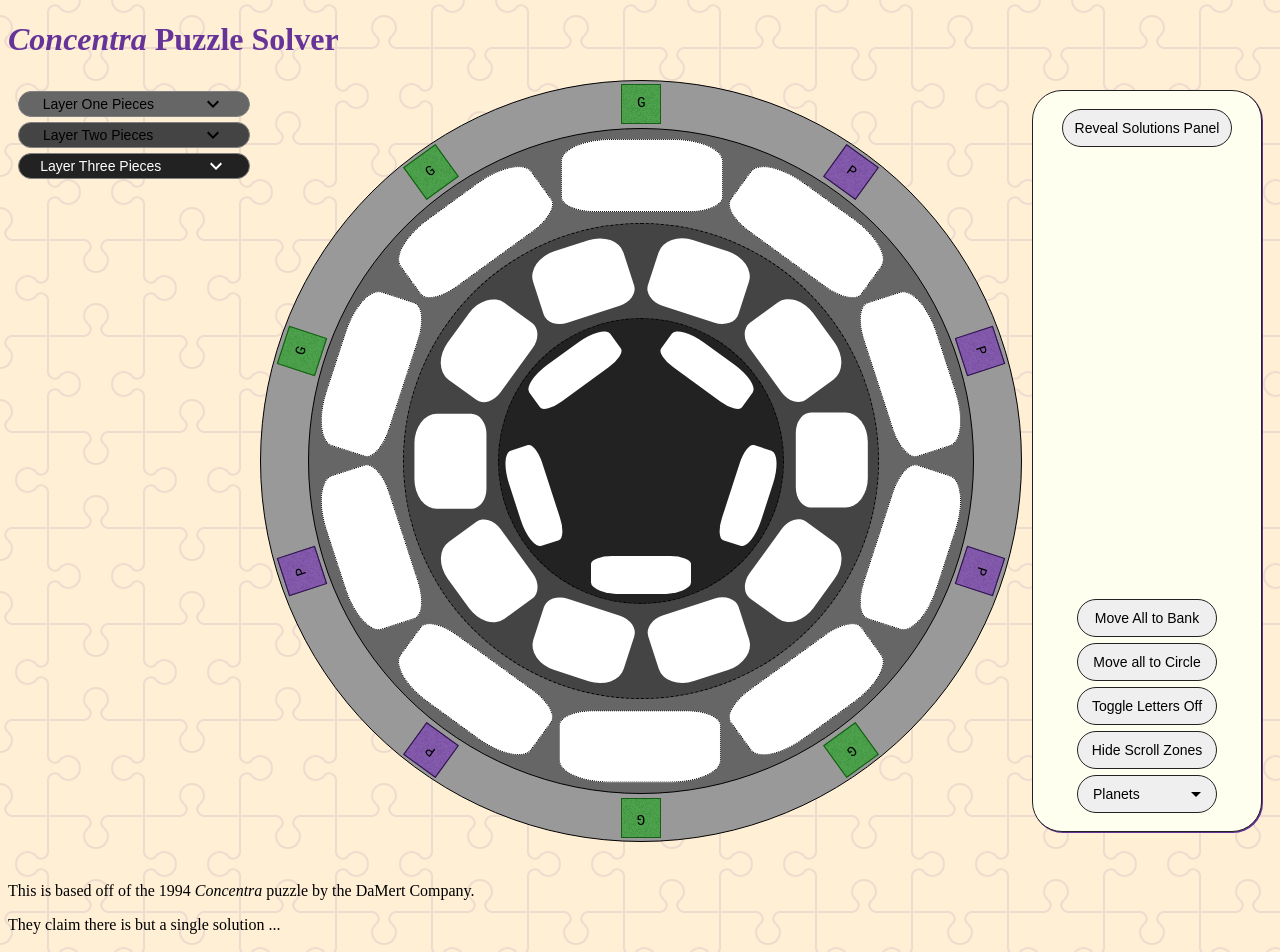
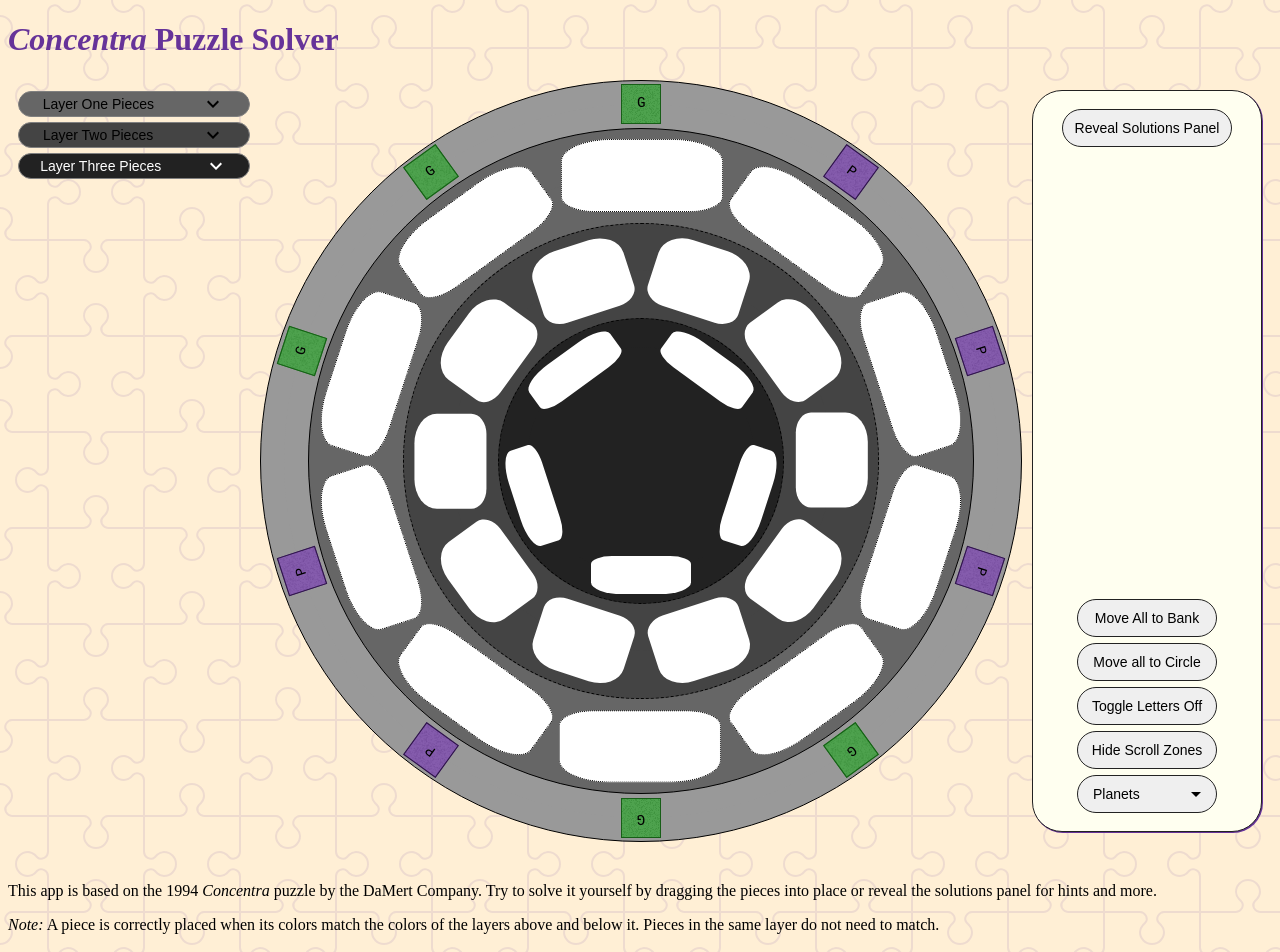
Before and after one commit to danego/circle-puzzle-angular, an Angular app: page / in a window 1280 px wide. Shown: the top 952 px of the page. Built offline with nearby package versions, Linux system fonts and the light colour scheme.

Commit message:
current pattern subject added to service to change classes and styles

```diff
--- a/src/app/app.component.html
+++ b/src/app/app.component.html
@@ -1,20 +1,14 @@
 <main>
-  <h1><em>Concentra</em> Puzzle Solver</h1>
+  <div class="header" [ngClass]="currentPattern">
+    <h1><em>Concentra</em> Puzzle Solver</h1>
+    <div class="header-after"></div>
+  </div>
 
   <article [ngClass]="currentLayout" [ngStyle]="{'height': generateHeightBasedOnLayout()}">
 
+    <!-- Control Panel above circle + bank for mobile & tablet -->
+    <control-panel-vertical *ngIf="currentLayout === 'layout-vertical'" [currentLayout]="currentLayout"></control-panel-vertical>
     <control-panel *ngIf="currentLayout === 'layout-mixed'"></control-panel>
-
-
-    <div *ngIf="displayControls" (click)="displayControls = !displayControls"> <!--ngIf for mobile-->
-      <span>Main Menu</span>
-      <svg
-        xmlns="http://www.w3.org/2000/svg" viewBox="0 0 24 24" fill="rebeccapurple"
-        width="25px" height="25px"><path d="M0 0h24v24H0z" fill="none"/>
-        <path d="M3 18h18v-2H3v2zm0-5h18v-2H3v2zm0-7v2h18V6H3z"/>
-      </svg>
-    </div>
-    <control-panel-vertical *ngIf="currentLayout === 'layout-vertical'" [currentLayout]="currentLayout"></control-panel-vertical>
 
 
     <section calculateHeight [ngClass]="currentLayout">
@@ -28,8 +22,15 @@
 
   <footer>
     <div class="text">
-      <p>This is based off of the 1994 <em>Concentra</em> puzzle by the DaMert Company.</p>
-      <p>They claim there is but a single solution ...</p>
+      <p>
+        This app is based on the 1994 <em>Concentra</em> puzzle by the DaMert Company.
+        <br *ngIf="currentLayout === 'layout-vertical'"> <br *ngIf="currentLayout === 'layout-vertical'">
+        Try to solve it yourself by dragging the pieces into place or reveal the solutions panel for hints and more.
+      </p>
+      <p>
+        <em>Note:</em> A piece is correctly placed when its colors match the colors of the layers above and below it. Pieces in the same layer do not need to match.
+      </p>
+      <p>They claim there is but a single solution...</p>
     </div>
     <p><em>Hero background image/art by <a href="http://www.heropatterns.com/" target="blank">Steve Schoger</a>, CC 4.0.</em></p>
   </footer>
--- a/src/app/app.component.ts
+++ b/src/app/app.component.ts
@@ -1,7 +1,8 @@
-import { Component, ElementRef, OnInit, OnDestroy, Renderer2, ViewChild } from '@angular/core';
+import { Component, ElementRef, OnInit, OnDestroy, ViewChild } from '@angular/core';
 import { Subscription } from 'rxjs';
 
 import { PieceSizingService } from './piece-sizing.service';
+import { SolutionsGrabberService } from './solutions-grabber.service';
 
 @Component({
   selector: 'app-root',
@@ -12,17 +13,23 @@ import { PieceSizingService } from './piece-sizing.service';
 export class AppComponent implements OnInit, OnDestroy {
   title = 'puzzle-circle-angular';
 
-  displayControls: boolean = false;
   currentLayout: string;
+  currentPattern: string = 'planets';
+
   currentLayoutSub: Subscription;
+  currentPatternSub: Subscription;
 
   @ViewChild('rSpecial') leftone: ElementRef;
 
-  constructor(private renderer: Renderer2, private pieceSizingService: PieceSizingService) {}
+  constructor(private pieceSizingService: PieceSizingService, private solutionsGrabberService: SolutionsGrabberService) {}
 
   ngOnInit() {
     this.currentLayoutSub = this.pieceSizingService.currentLayout.subscribe(currentLayout => {
       this.currentLayout = currentLayout;
+    });
+
+    this.currentPatternSub = this.solutionsGrabberService.currentPatternSubject.subscribe(patternName => {
+      this.currentPattern = patternName;
     });
   }
 
--- a/src/app/solutions-grabber.service.ts
+++ b/src/app/solutions-grabber.service.ts
@@ -19,6 +19,7 @@ export class SolutionsGrabberService {
 
   allPiecesUsedSubject = new Subject<boolean>();
   currentSolutionNumber = new Subject<number>();
+  currentPatternSubject = new Subject<string>();
 
 
   constructor(
@@ -93,6 +94,9 @@ export class SolutionsGrabberService {
     this.startGeneratingSolutions(pattern);
     this.setupPieceIdsEmpty();
     this.computeRemainingSolutions(this._currentSolutionById);
+
+    //emit for header style changes
+    this.currentPatternSubject.next(pattern);
   }
 
   moveAllPieces(moveType: string, solutionNumber?: number) {
```
